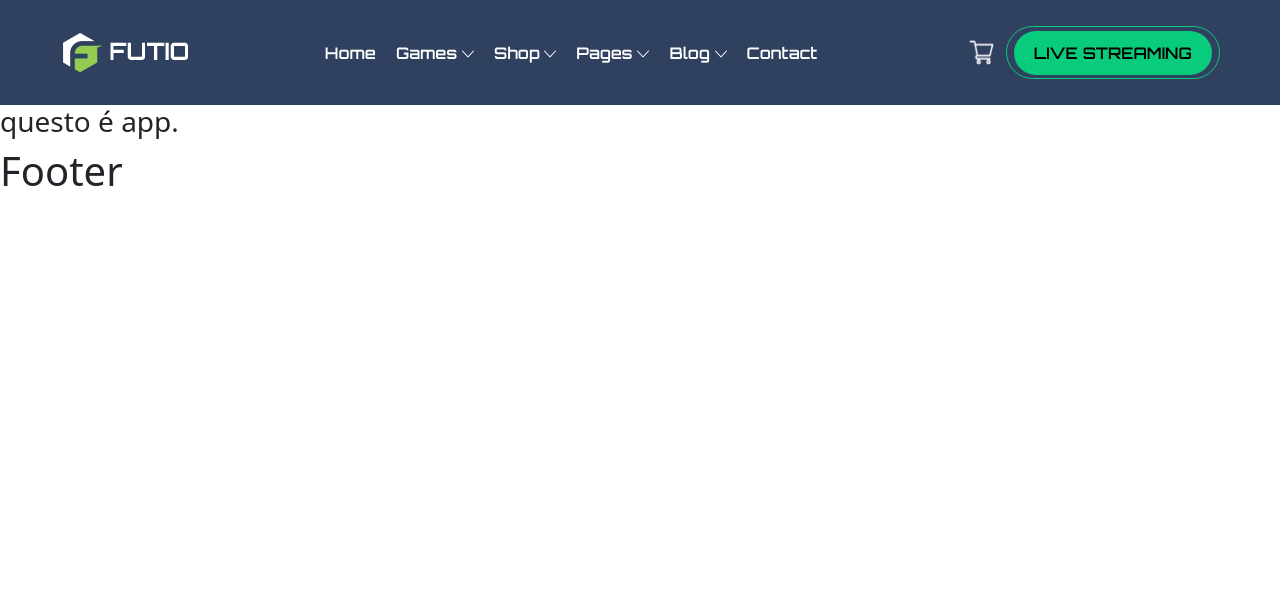
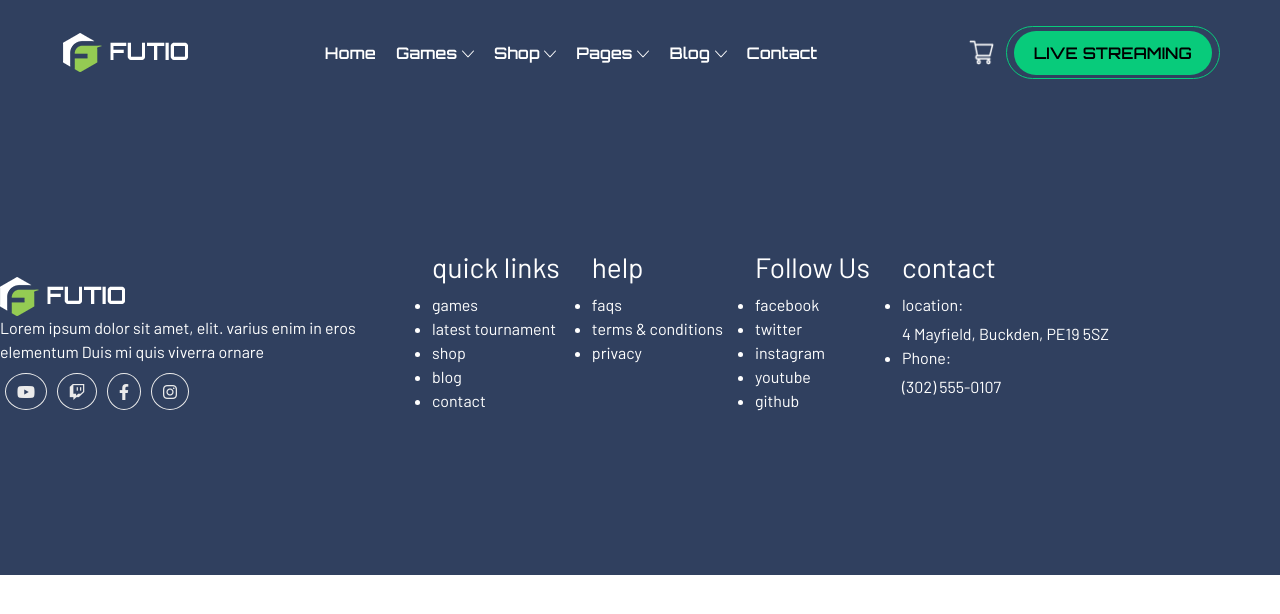
Before and after one commit to GiacomoArena/proj-html-vuejs, a Vue app: page / in a window 1280 px wide. Shown: the top 614 px of the page. Built offline with nearby package versions, Linux system fonts and the light colour scheme.

Commit message:
make footer structure

```diff
--- a/index.html
+++ b/index.html
@@ -9,6 +9,9 @@
     <link rel="preconnect" href="https://fonts.gstatic.com" crossorigin>
     <link href="https://fonts.googleapis.com/css2?family=Barlow:ital,wght@0,400;0,600;0,700;0,800;1,400&family=Montserrat:wght@400;500;600&family=Orbitron:wght@400;600;800&display=swap" rel="stylesheet">
 
+    <!-- font awesome -->
+    <link rel='stylesheet' href='https://cdnjs.cloudflare.com/ajax/libs/font-awesome/6.4.0/css/all.min.css' integrity='sha512-iecdLmaskl7CVkqkXNQ/ZH/XLlvWZOJyj7Yy7tcenmpD1ypASozpmT/E0iPtmFIB46ZmdtAc9eNBvH0H/ZpiBw==' crossorigin='anonymous'/>
+
     <title>Fuito - Gaming Website</title>
   </head>
   <body>
--- a/src/App.vue
+++ b/src/App.vue
@@ -26,7 +26,7 @@ data(){
 
   <Header />
 
-  <h3> questo é app.</h3>
+
 
 
   <Footer />
--- a/src/components/Footer.vue
+++ b/src/components/Footer.vue
@@ -1,17 +1,100 @@
   <script>
-
+  import {quickLink,help,followUs} from '../data/db'
 
   export default {
     name:'Footer',
+    data(){
+      return{
+        quickLink,
+        help,
+        followUs
+      }
+    }
   }
   </script>
 
 
 <template>
-  <h1>Footer</h1>
+
+  <section class="top-footer">
+    <div class="futio-social">
+      <img src="../assets/logo.png" alt="logo">
+      <p>Lorem ipsum dolor sit amet, elit. varius enim in eros elementum Duis mi quis viverra ornare</p>
+      <span><i class="fa-brands fa-youtube"></i></span>
+      <span><i class="fa-brands fa-twitch"></i></span>
+      <span><i class="fa-brands fa-facebook-f"></i></span>
+      <span><i class="fa-brands fa-instagram"></i></span>
+    </div>
+
+    <div class="info-section">
+
+      <ul>
+        <h3>quick links</h3>
+        <li v-for="(link,i) in quickLink"
+        :key="i">
+        {{ link.text }}
+        </li>
+      </ul>
+
+      <ul>
+        <h3>help</h3>
+        <li v-for="(link,i) in help"
+        :key="i">
+        {{ link.text }}
+        </li>
+      </ul>
+
+      <ul>
+        <h3>Follow Us</h3>
+        <li v-for="(link,i) in followUs"
+        :key="i">
+        {{ link.text }}
+        </li>
+      </ul>
+
+      <ul>
+        <h3>contact</h3>
+        <li>
+          <h6>location:</h6>
+          <span>4 Mayfield, Buckden, PE19 5SZ</span>
+        </li>
+        <li>
+          <h6>Phone:</h6>
+          <span>(302) 555-0107</span>
+        </li>
+      </ul>
+
+
+    </div>
+  </section>
+
 </template>
 
 
 <style lang="scss" scoped>
-
+@use '../scss/partials/variables' as*;
+//da togliere e mettere succesivamente nel jumbotron
+  .top-footer{
+    font-family: $secondary-font;
+    height: 575px;
+    padding-top: 105px;
+    color: white;
+    background-color:$my-blue;
+    display: flex;
+    align-items: center;
+    .futio-social{
+      width: 400px;
+      span{
+        color: $my-white;
+        font-size: 1rem;
+        border: 1px solid $my-white;
+        margin: 5px;
+        padding: 8px 11px;
+        border-radius: 50%;
+      }
+    }
+    .info-section{
+      display: flex;
+    }
+  }
 </style>
--- a/src/components/Header.vue
+++ b/src/components/Header.vue
@@ -52,6 +52,8 @@
 @import '../scss/partials/general' ;
 
 section{
+  position: fixed;
+  width: 100%;
   font-family: $primary-font;
   //colore da togliere in futuro
   background-color: $my-blue;
--- a/src/data/db.js
+++ b/src/data/db.js
@@ -77,6 +77,54 @@ const blog=[
   },
 
 ]
+const quickLink=[
+  {
+    text:'games'
+  },
+  {
+    text:'latest tournament'
+  },
+  {
+    text:'shop'
+  },
+  {
+    text:'blog'
+  },
+  {
+    text:'contact'
+  },
+
+]
+const help=[
+  {
+    text:'faqs'
+  },
+  {
+    text:'terms & conditions'
+  },
+  {
+    text:'privacy'
+  },
+]
+const followUs=[
+  {
+    text:'facebook'
+  },
+  {
+    text:'twitter'
+  },
+  {
+    text:'instagram'
+  },
+  {
+    text:'youtube'
+  },
+  {
+    text:'github'
+  },
+
+]
 
 
-export {games,shop,pages,blog};
+
+export {games,shop,pages,blog,quickLink,help,followUs};
```
